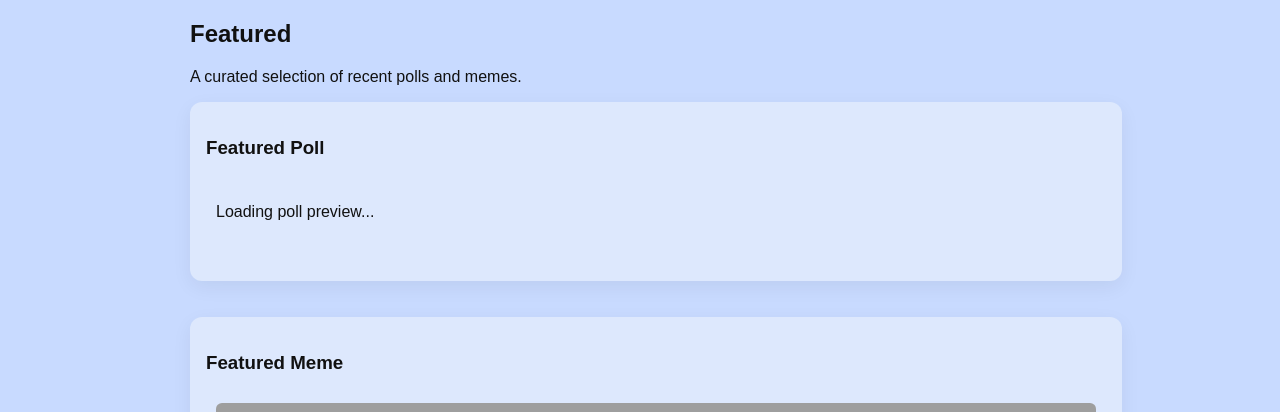
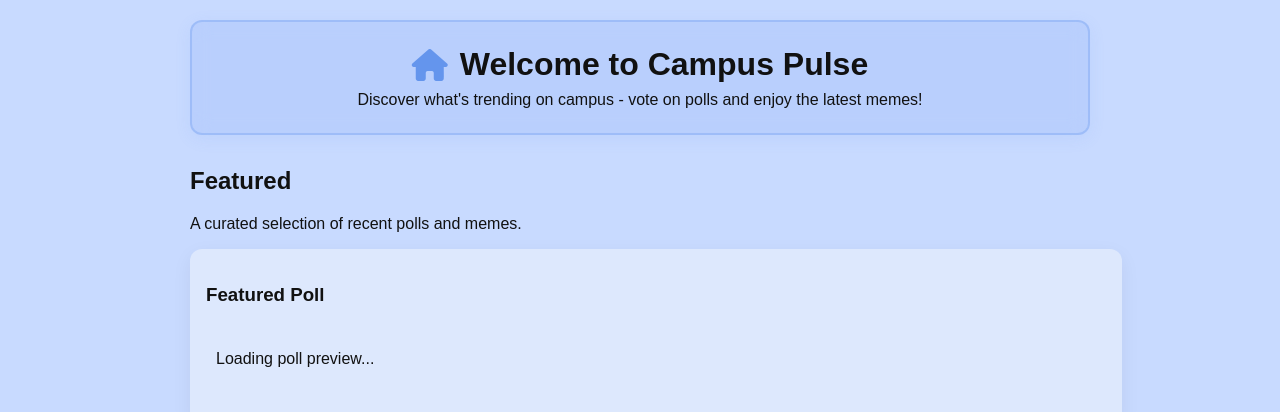
Before and after one commit to SilvioIvanio/G42-Polls-Memes-Platform, a PHP site: page /HTML/homepage.html in a window 1280 px wide. Shown: the part 103-515 px from the top of the page. Run offline with PHP 8.4, Linux system fonts and the light colour scheme; data that the repository does not hold is empty; grey boxes are pictures that could not be loaded.

Commit message:
Add styled page headers to all pages and update create page icon

```diff
--- a/HTML/create.html
+++ b/HTML/create.html
@@ -20,7 +20,7 @@
 <body>
   <main class="container small">
     <div class="create-header">
-      <h1><i class="fa-solid fa-wand-magic-sparkles"></i> Create Content</h1>
+      <h1><i class="fa-solid fa-pen-to-square"></i> Create Content</h1>
       <p>Why not share your thoughts with a poll or get your peers laughing with a meme?!</p>
     </div>
 
--- a/HTML/homepage.html
+++ b/HTML/homepage.html
@@ -20,6 +20,11 @@
   </header>
 
   <main class="container">
+    <div class="page-header">
+      <h1><i class="fa-solid fa-house"></i> Welcome to Campus Pulse</h1>
+      <p>Discover what's trending on campus - vote on polls and enjoy the latest memes!</p>
+    </div>
+
     <section id="featured">
       <h2>Featured</h2>
       <p class="muted">A curated selection of recent polls and memes.</p>
--- a/HTML/memes.html
+++ b/HTML/memes.html
@@ -20,6 +20,11 @@
   </header>
 
   <main class="container">
+    <div class="page-header">
+      <h1><i class="fa-solid fa-image"></i> All Memes</h1>
+      <p>Check out the funniest memes shared by your peers!</p>
+    </div>
+
     <section id="memesSection">
       <h2>Memes</h2>
       <div id="memes">Loading memes...</div>
--- a/HTML/polls.html
+++ b/HTML/polls.html
@@ -20,6 +20,11 @@
   </header>
 
   <main class="container">
+    <div class="page-header">
+      <h1><i class="fa-solid fa-chart-bar"></i> All Polls</h1>
+      <p>Browse all campus polls and make your voice heard!</p>
+    </div>
+
     <section id="pollsSection">
       <h2>Polls</h2>
       <div id="polls">Loading polls...</div>
--- a/HTML/profile.html
+++ b/HTML/profile.html
@@ -20,6 +20,11 @@
   </header>
 
   <main class="container small">
+    <div class="page-header">
+      <h1><i class="fa-solid fa-user"></i> My Profile</h1>
+      <p>Manage your account settings and preferences</p>
+    </div>
+
     <section class="form-card" aria-labelledby="profileHeading">
       <h2 id="profileHeading">My Profile</h2>
 
--- a/styles/forms.css
+++ b/styles/forms.css
@@ -1,7 +1,8 @@
 /* here we have form related styles */
 
 /* Create page header */
-.create-header {
+.create-header,
+.page-header {
     text-align: center;
     margin-bottom: 32px;
     padding: 24px;
@@ -13,7 +14,8 @@
     box-shadow: 0 4px 16px rgba(100, 149, 237, 0.1);
 }
 
-.create-header h1 {
+.create-header h1,
+.page-header h1 {
     margin: 0 0 8px 0;
     font-size: 2rem;
     display: flex;
@@ -23,11 +25,13 @@
     color: var(--color-text-primary);
 }
 
-.create-header h1 i {
+.create-header h1 i,
+.page-header h1 i {
     color: #6495ed;
 }
 
-.create-header p {
+.create-header p,
+.page-header p {
     margin: 0;
     font-size: 1rem;
     color: var(--color-text-secondary);
```
